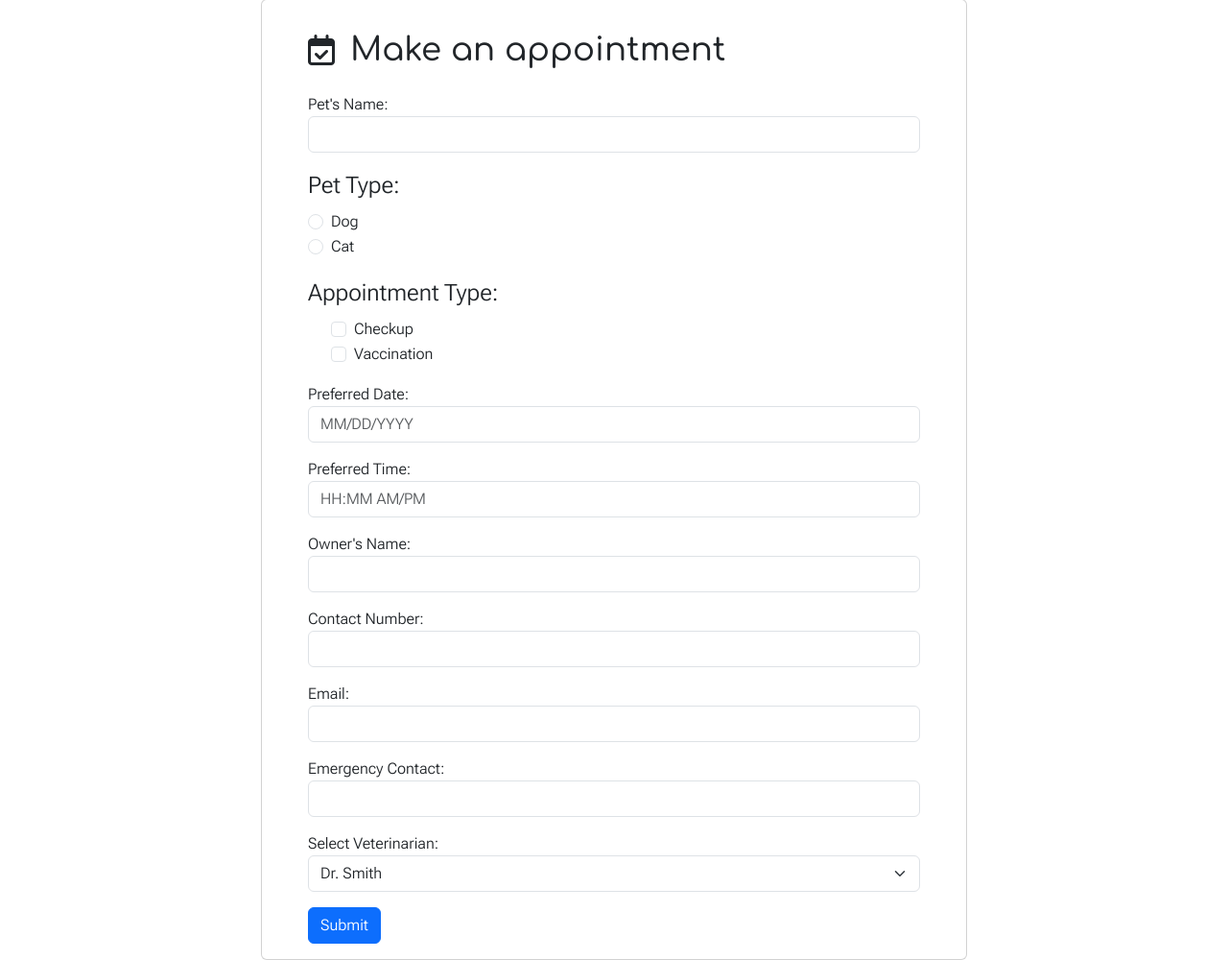
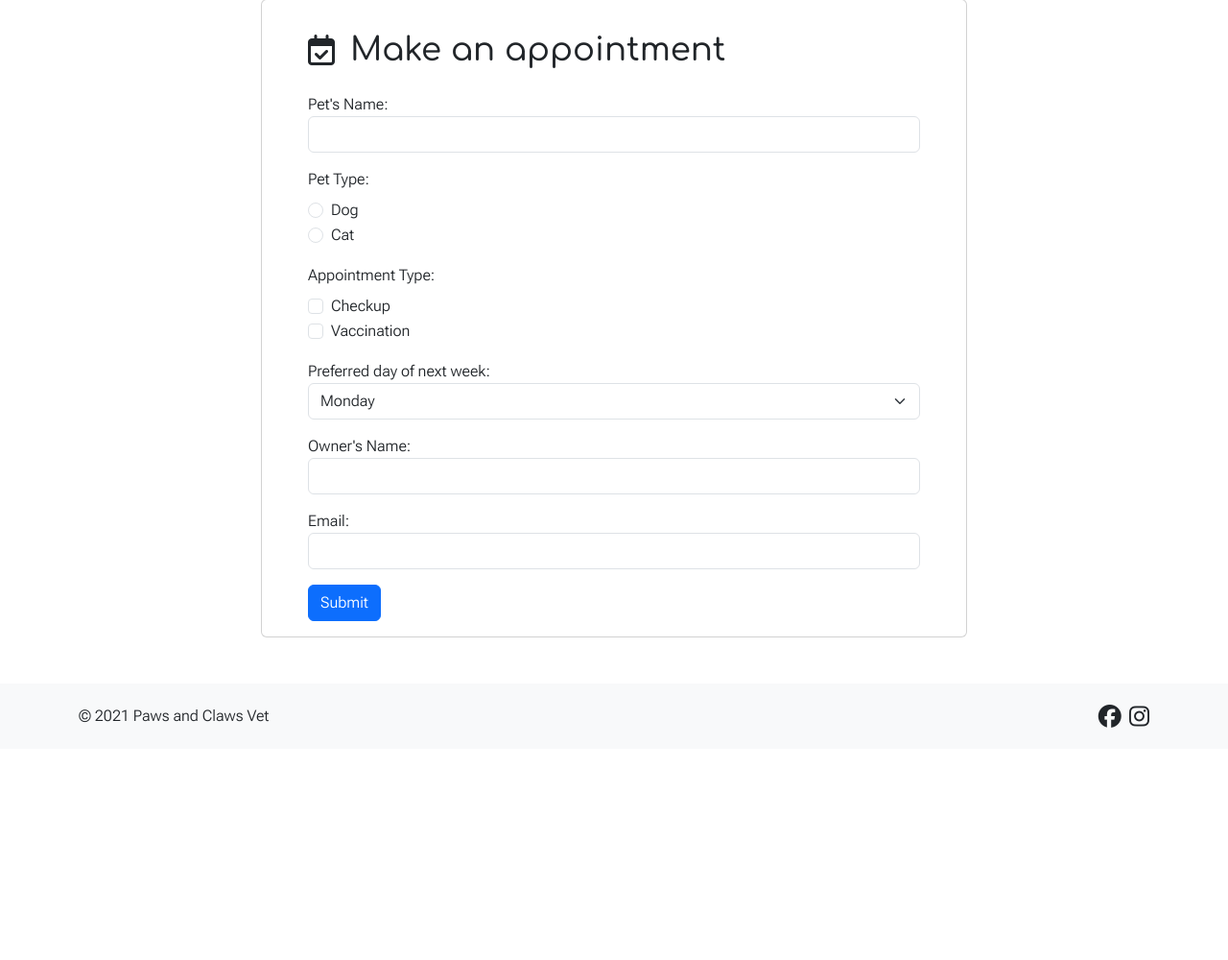
Before and after one commit to LukaGrdinic/a11y-audit, a plain HTML site: page index.html in a window 1280 px wide. Shown: the part 2352-3352 px from the top of the page at 96% size. After the commit the page ends 3132 px from the top, so only its background shows below. Drawn offline with nearby package versions, Linux system fonts and the light colour scheme.

Commit message:
Update form fields

```diff
--- a/index.html
+++ b/index.html
@@ -53,6 +53,10 @@
             font-weight: 500;
         }
 
+        legend {
+            font-size: 1rem !important;
+        }
+
         .img-fit-cover {
             object-fit: cover;
         }
@@ -79,9 +83,6 @@
                 <div class="collapse navbar-collapse" id="navbarSupportedContent">
                     <ul class="navbar-nav me-auto mb-2 mb-lg-0">
                         <!-- TODO: make sure there is bad contrast on some of the header links -->
-                        <!-- <li class="nav-item">
-                            <a class="nav-link active" aria-current="page" href="#">Home</a>
-                        </li> -->
                         <li class="nav-item">
                             <a class="nav-link" href="#whyUs">Why Us</a>
                         </li>
@@ -182,7 +183,6 @@
                     </div>
                 </div>
 
-                <!-- Image Gallery (Replace with your own images later) -->
                 <!-- TODO: There should be an image without alt text  -->
                 <div class="row mt-4">
                     <div class="col-md-4">
@@ -257,7 +257,7 @@
                             <div class="mb-3">
                                 <fieldset>
                                     <legend>Appointment Type:</legend>
-                                    <div class="form-check">
+                                    <div class="form-check ps-0">
                                         <div class="form-check">
                                             <input class="form-check-input" type="checkbox" id="checkup"
                                                 name="appointmentType[]" value="checkup">
@@ -271,48 +271,28 @@
                                     </div>
                                 </fieldset>
                             </div>
-                            <!-- Field 4: Preferred Date (Text Input) -->
+                            <!-- Field 4: Preferred day of next week: (Dropdown/Select) -->
                             <div class="mb-3">
-                                <label for="preferredDate">Preferred Date:</label>
-                                <input class="form-control" type="text" id="preferredDate" name="preferredDate"
-                                    placeholder="MM/DD/YYYY" required>
+                                <label for="preferredDay">Preferred day of next week:</label>
+                                <select class="form-select" id="preferredDay" name="preferredDay" required>
+                                    <option selected value="monday">Monday</option>
+                                    <option value="tuesday">Tuesday</option>
+                                    <option value="wednesday">Wednesday</option>
+                                    <option value="thursday">Thursday</option>
+                                    <option value="friday">Friday</option>
+                                    <option value="saturday">Saturday</option>
+                                    <option value="sunday">Sunday</option>
+                                </select>
                             </div>
-                            <!-- Field 5: Preferred Time (Text Input) -->
-                            <div class="mb-3">
-                                <label for="preferredTime">Preferred Time:</label>
-                                <input class="form-control" type="text" id="preferredTime" name="preferredTime"
-                                    placeholder="HH:MM AM/PM" required>
-                            </div>
-                            <!-- Field 6: Owner's Name (Text Input) -->
+                            <!-- Field 5: Owner's Name (Text Input) -->
                             <div class="mb-3">
                                 <label for="ownerName">Owner's Name:</label>
                                 <input class="form-control" type="text" id="ownerName" name="ownerName" required>
                             </div>
-                            <!-- Field 7: Contact Number (Text Input) -->
-                            <div class="mb-3">
-                                <label for="contactNumber">Contact Number:</label>
-                                <input class="form-control" type="text" id="contactNumber" name="contactNumber"
-                                    required>
-                            </div>
-                            <!-- Field 8: Email (Text Input) -->
+                            <!-- Field 8: Email (Email Input) -->
                             <div class="mb-3">
                                 <label for="email">Email:</label>
-                                <input class="form-control" type="text" id="email" name="email" required>
-                            </div>
-                            <!-- Field 9: Emergency Contact (Text Input) -->
-                            <div class="mb-3">
-                                <label for="emergencyContact">Emergency Contact:</label>
-                                <input class="form-control" type="text" id="emergencyContact" name="emergencyContact"
-                                    required>
-                            </div>
-                            <!-- Field 10: Veterinarian (Dropdown/Select) -->
-                            <div class="mb-3">
-                                <label for="veterinarian">Select Veterinarian:</label>
-                                <select class="form-select" id="veterinarian" name="veterinarian" required>
-                                    <option selected value="drSmith">Dr. Smith</option>
-                                    <option value="drJohnson">Dr. Johnson</option>
-                                    <option value="drBrown">Dr. Brown</option>
-                                </select>
+                                <input class="form-control" type="email" id="email" name="email" required>
                             </div>
                             <!-- Submit Button -->
                             <button class="btn btn-primary" id="submitBtn" type="submit" value="Submit">Submit</button>
```
